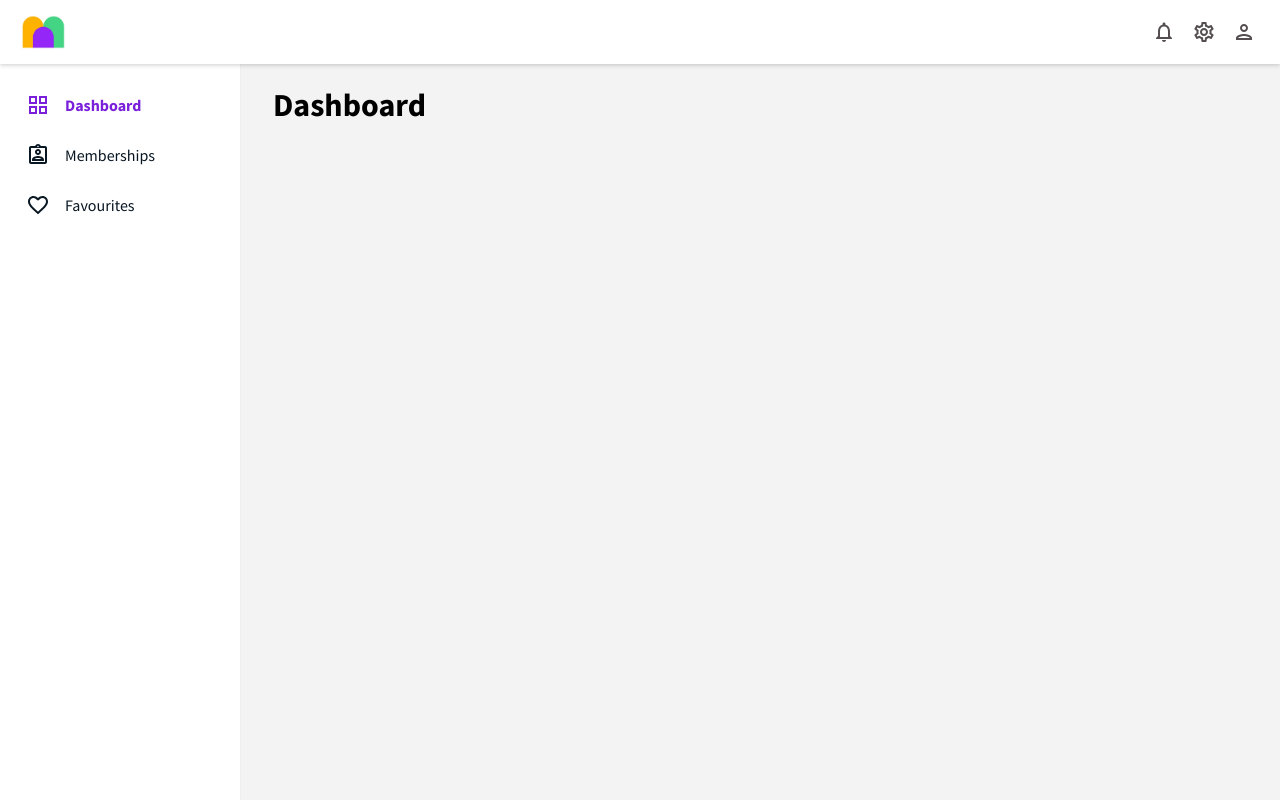
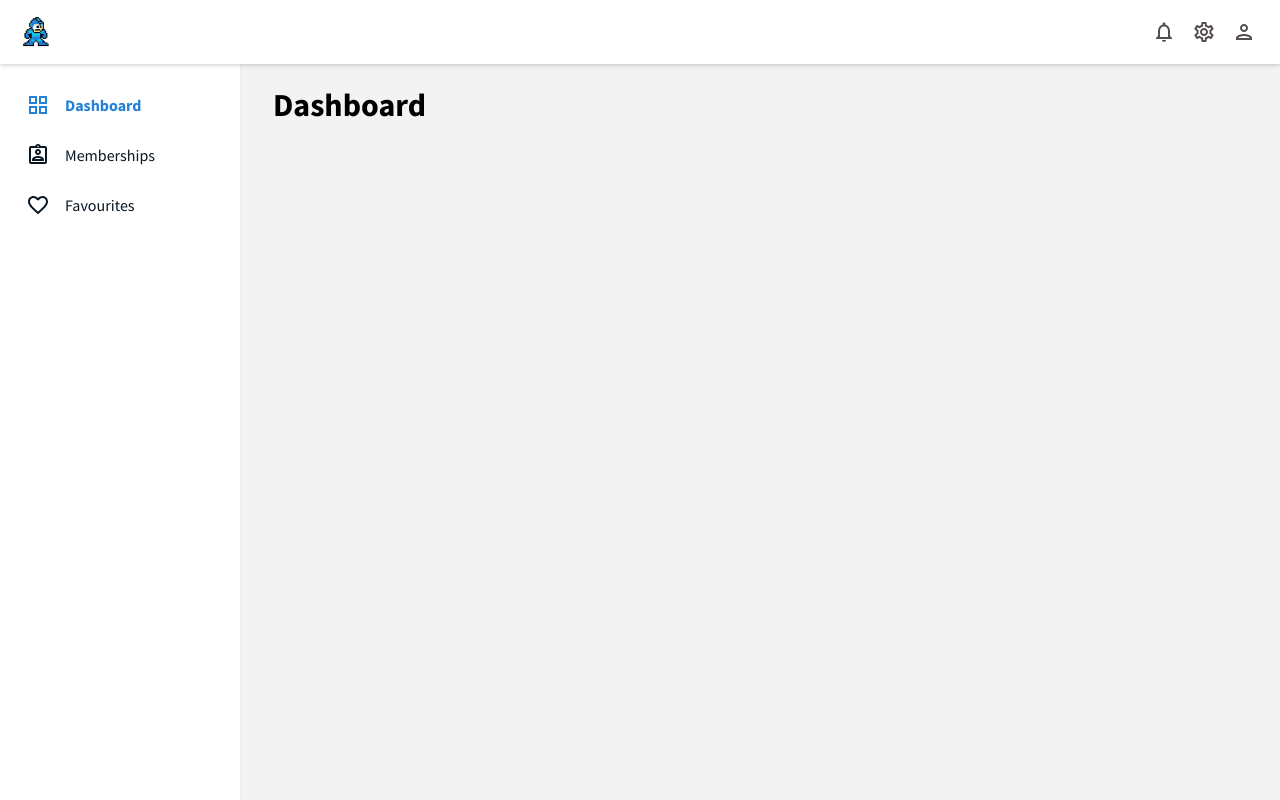
Before and after one commit to samph4/react-gym-tracker, a React (Create React App) app in the folder frontend/: page / in a window 1280 px wide. Built offline with nearby package versions, Linux system fonts and the light colour scheme; a web font is replaced by a local one.

Commit message:
feat: made more generic

```diff
--- a/frontend/src/App.css
+++ b/frontend/src/App.css
@@ -45,7 +45,7 @@
 
 .logo-text {
     padding-left: 10px;
-    color: #7a20da;
+    color: #2381d8;
     font-weight:400;
 }
 
@@ -61,11 +61,11 @@
   }
 
 .nav-link:hover {
-    color: #7a20da;
+    color: #2381d8;
 }
 
 .nav-link.active {
-    color: #7a20da;
+    color: #2381d8;
     font-weight: bold;
   }
 
--- a/frontend/src/Theme.js
+++ b/frontend/src/Theme.js
@@ -1,8 +1,8 @@
 export const colours = {
-    'primary': '#feb200',
+    'primary': '#2381d8',
     'secondary': '#43d582',
     'tertiary': '#9429f1',
-    'accent': '#7a20da',
+    'accent': '#2381d8',
     'dark': '#544e50',
     'bg1': '#dad8d9',
     'bg2': '#efe5b9',
--- a/frontend/src/components/global/Topbar.jsx
+++ b/frontend/src/components/global/Topbar.jsx
@@ -15,8 +15,8 @@ function Topbar() {
         <Box className="topbar">
             {/* BRANDING */}
             <Box className='topbar-branding'>
-                <img src="logo1.png" alt="" height='40px' onClick={() => collapseSidebar()}/>
-                {/* <p className="logo-text">Dug</p> */}
+                <img src="megaman_logo.jpeg" alt="" height='40px' onClick={() => collapseSidebar()}/>
+                {/* <p className="logo-text">megaman</p> */}
             </Box>
 
             {/* BUTTONS */}
```
Also changed, not shown: frontend/public/megaman_logo.jpeg (added).
